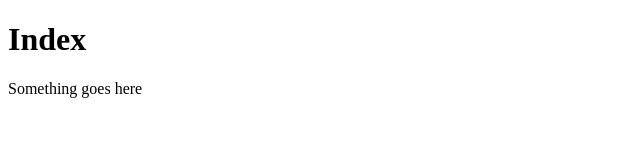
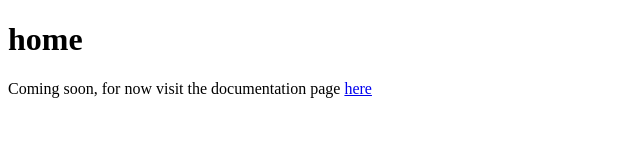
Before and after one commit to Emmanuelnz/movie_api, a website: page public/index.html in a window 1280 px wide. Shown: the whole page, without its empty margins (0-640 px from the left). Drawn offline with Linux system fonts and the light colour scheme.

Commit message:
added redirect to documentation page

```diff
--- a/public/index.html
+++ b/public/index.html
@@ -10,9 +10,9 @@
 
   <body>
 
-    <h1>Index</h1>
+    <h1>home</h1>
     <p>
-      Something goes here
+      Coming soon, for now visit the documentation page <a href="https://myflixfr.herokuapp.com/documentation.html">here</a>
     </p>
 
   </body>
```
